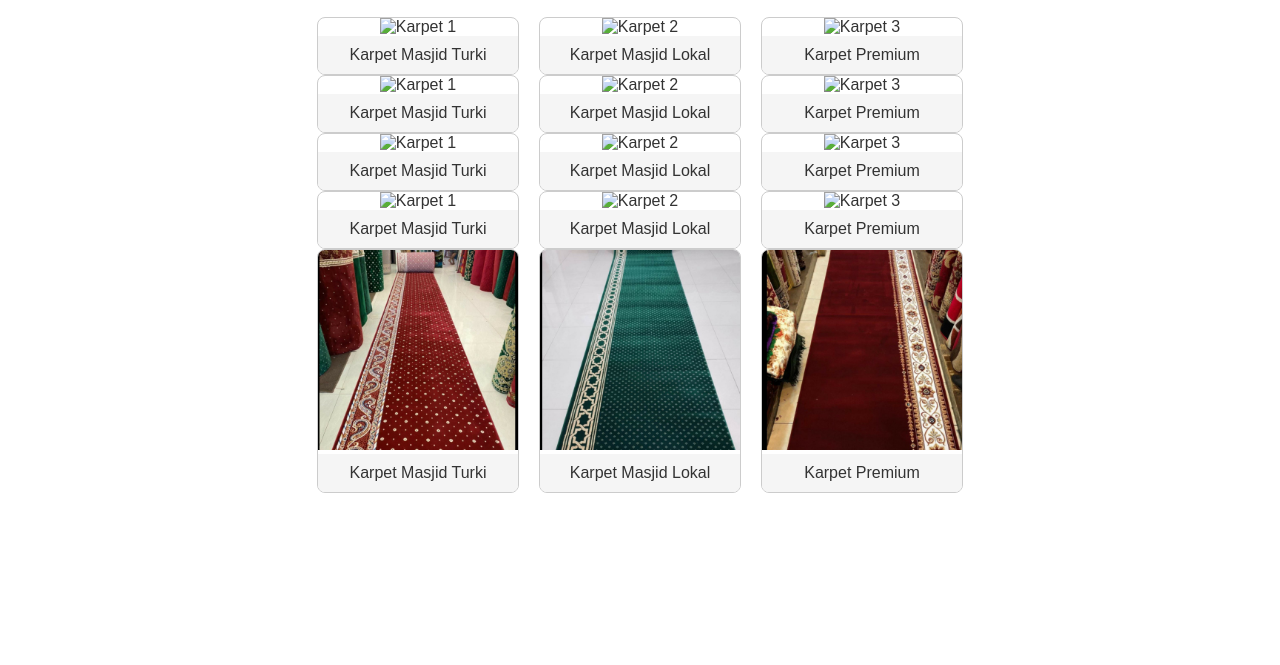
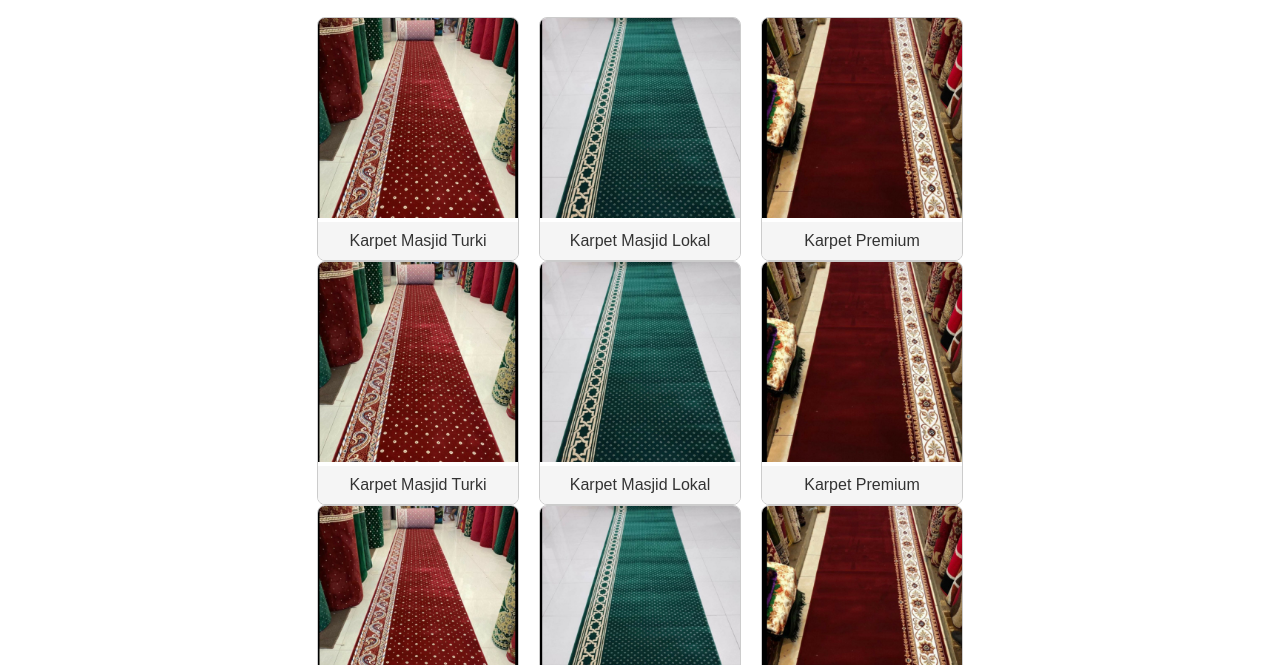
Before and after one commit to Baittul/baittulmuslimkarpet, a plain HTML site: page index-kopi.html in a window 1280 px wide. Shown: the part 135-800 px from the top of the page. Drawn offline with Linux system fonts and the light colour scheme.

Commit message:
Update index-kopi.html

```diff
--- a/index-kopi.html
+++ b/index-kopi.html
@@ -25,57 +25,57 @@
             <h1>Produk Karpet Masjid</h1>
             <div class="product-grid">
                 <a href="karpet1.html" class="product">
-                    <img src="karpet1.jpg.jpg" alt="Karpet 1">
+                    <img src="KARPET.jpg" alt="Karpet 1">
                     <p>Karpet Masjid Turki</p>
                 </a>
                 <a href="karpet2.html" class="product">
-                    <img src="karpet2.jpg.jpg" alt="Karpet 2">
+                    <img src="karpet2.jpg" alt="Karpet 2">
                     <p>Karpet Masjid Lokal</p>
                 </a>
                 <a href="karpet3.html" class="product">
-                    <img src="karpet3.jpg.jpg" alt="Karpet 3">
+                    <img src="karpet3.jpg" alt="Karpet 3">
                     <p>Karpet Premium</p>
                 </a>
             </div>
             <div class="product-grid">
                 <a href="karpet1.html" class="product">
-                    <img src="karpet1.jpg.jpg" alt="Karpet 1">
+                    <img src="KARPET.jpg" alt="Karpet 1">
                     <p>Karpet Masjid Turki</p>
                 </a>
                 <a href="karpet2.html" class="product">
-                    <img src="karpet2.jpg.jpg" alt="Karpet 2">
+                    <img src="karpet2.jpg" alt="Karpet 2">
                     <p>Karpet Masjid Lokal</p>
                 </a>
                 <a href="karpet3.html" class="product">
-                    <img src="karpet3.jpg.jpg" alt="Karpet 3">
+                    <img src="karpet3.jpg" alt="Karpet 3">
                     <p>Karpet Premium</p>
                 </a>
             </div>
             <div class="product-grid">
                 <a href="karpet1.html" class="product">
-                    <img src="karpet1.jpg.jpg" alt="Karpet 1">
+                    <img src="KARPET.jpg" alt="Karpet 1">
                     <p>Karpet Masjid Turki</p>
                 </a>
                 <a href="karpet2.html" class="product">
-                    <img src="karpet2.jpg.jpg" alt="Karpet 2">
+                    <img src="karpet2.jpg" alt="Karpet 2">
                     <p>Karpet Masjid Lokal</p>
                 </a>
                 <a href="karpet3.html" class="product">
-                    <img src="karpet3.jpg.jpg" alt="Karpet 3">
+                    <img src="karpet3.jpg" alt="Karpet 3">
                     <p>Karpet Premium</p>
                 </a>
             </div>
             <div class="product-grid">
                 <a href="karpet1.html" class="product">
-                    <img src="KARPET.jpg.jpg" alt="Karpet 1">
+                    <img src="KARPET.jpg" alt="Karpet 1">
                     <p>Karpet Masjid Turki</p>
                 </a>
                 <a href="karpet2.html" class="product">
-                    <img src="karpet2.jpg.jpg" alt="Karpet 2">
+                    <img src="karpet2.jpg" alt="Karpet 2">
                     <p>Karpet Masjid Lokal</p>
                 </a>
                 <a href="karpet3.html" class="product">
-                    <img src="karpet3.jpg.jpg" alt="Karpet 3">
+                    <img src="karpet3.jpg" alt="Karpet 3">
                     <p>Karpet Premium</p>
                 </a>
             </div>
```
